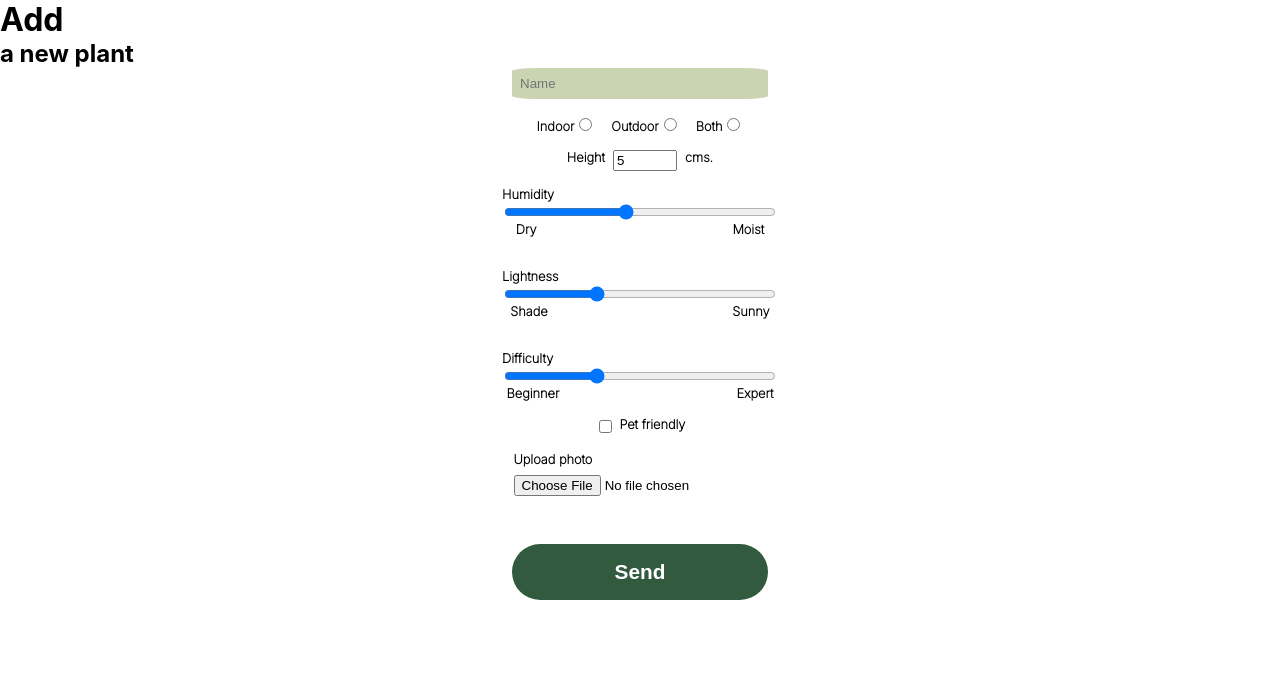
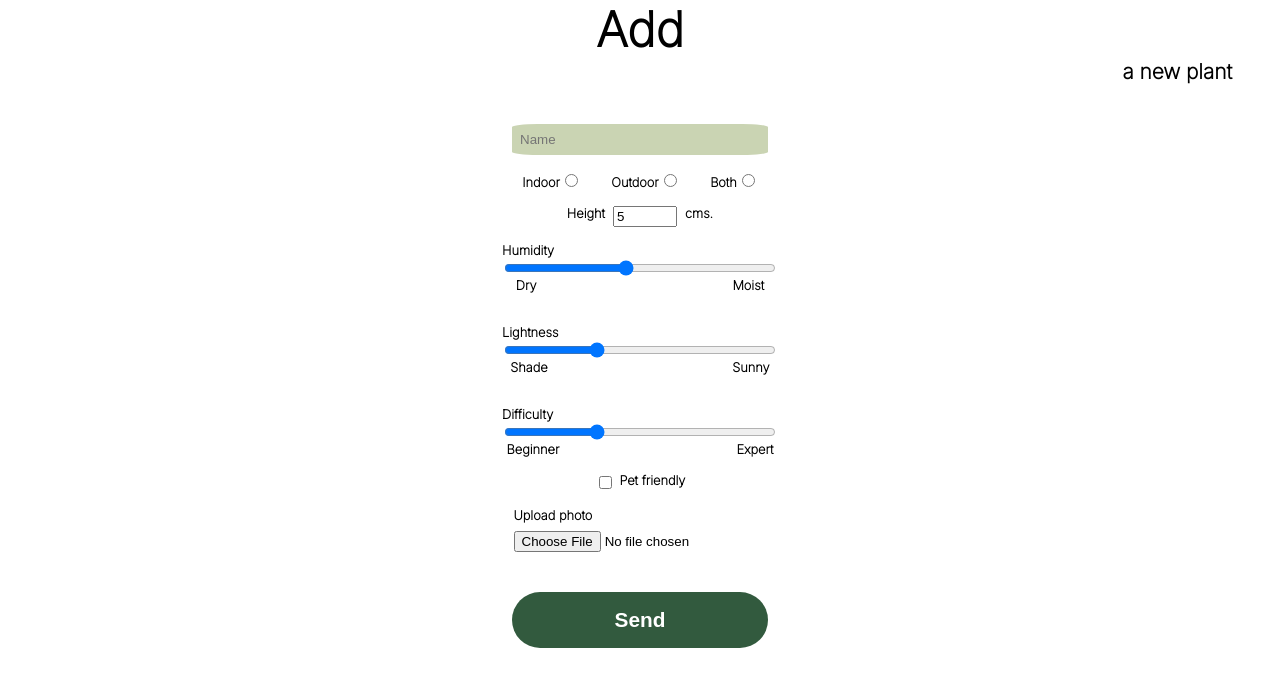
Before and after one commit to isdi-coders-2023/Daniel-Ursua-Final-Project-front-202301-mad, a React (Create React App) app: page /add in a window 1280 px wide. Shown: the top 686 px of the page. Built offline with nearby package versions, Linux system fonts and the light colour scheme; no server answers; a web font is replaced by a local one.

Commit message:
Add page css and update add form

```diff
--- a/src/components/forms/plant.form.module.scss
+++ b/src/components/forms/plant.form.module.scss
@@ -17,7 +17,7 @@
 .radio {
   display: flex;
   flex-direction: row;
-  gap: 1rem;
+  gap: 1.9rem;
 }
 .indoor {
   border-color: black;
@@ -71,7 +71,7 @@
   gap: 0.5rem;
 }
 .button {
-  margin-top: 2rem;
+  margin-top: 1.5rem;
   border-radius: 3rem;
   width: 16rem;
   padding: 1rem;
--- /dev/null
+++ b/src/pages/add/add.module.scss
@@ -0,0 +1,12 @@
+.h1 {
+  font-family: "Inter", sans-serif;
+  font-size: 3rem;
+  text-align: center;
+}
+.h2 {
+  font-family: "Inter", sans-serif;
+  font-size: 1.3rem;
+  text-align: right;
+  margin-right: 3rem;
+  margin-bottom: 2.5rem;
+}
--- a/src/pages/add/add.tsx
+++ b/src/pages/add/add.tsx
@@ -1,10 +1,11 @@
 import { PlantForm } from "../../components/forms/plant.form";
+import styles from "./add.module.scss";
 
 export default function AddPage() {
   return (
     <>
-      <h1>Add</h1>
-      <h2>a new plant</h2>
+      <h1 className={styles.h1}>Add</h1>
+      <h2 className={styles.h2}>a new plant</h2>
       <PlantForm></PlantForm>
     </>
   );
```
